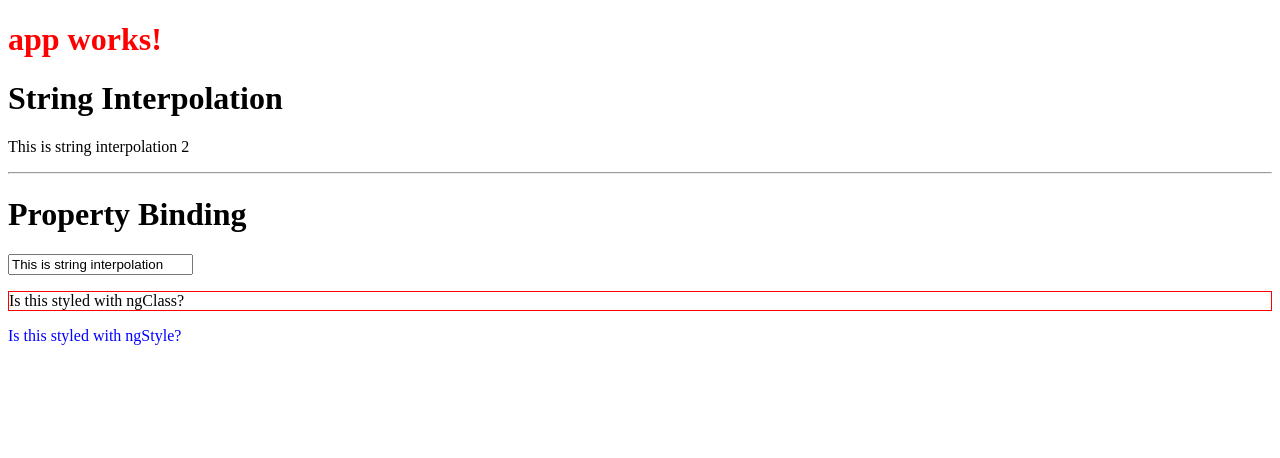
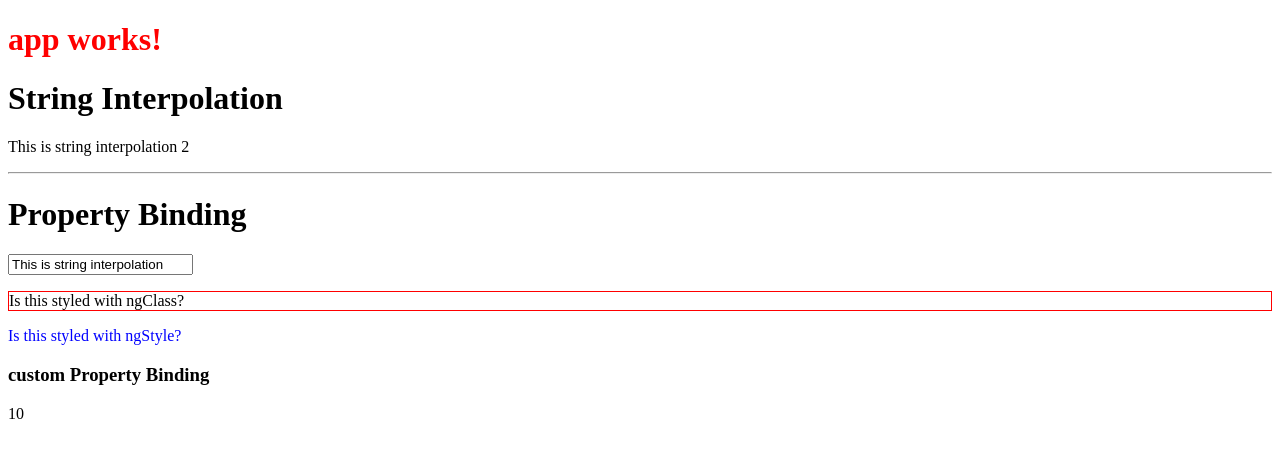
Before and after one commit to adoundakov/courses, an Angular app in the folder angular2/first_app/first-app/: page / in a window 1280 px wide. Shown: the top 458 px of the page. Built offline with nearby package versions, Linux system fonts and the light colour scheme.

Commit message:
add custom property binding

```diff
--- a/angular2/first_app/first-app/src/app/app.module.ts
+++ b/angular2/first_app/first-app/src/app/app.module.ts
@@ -5,11 +5,13 @@
 
 import { AppComponent } from './app.component';
 import { DatabindingComponent } from './databinding/databinding.component';
+import { PropertyBindingComponent } from './databinding/property-binding.component';
 
 @NgModule({
   declarations: [
     AppComponent,
-    DatabindingComponent
+    DatabindingComponent,
+    PropertyBindingComponent
   ],
   imports: [
     BrowserModule,
--- a/angular2/first_app/first-app/src/app/databinding/databinding.component.html
+++ b/angular2/first_app/first-app/src/app/databinding/databinding.component.html
@@ -8,3 +8,5 @@
 <input type="text" [value]="stringInterpolation">
 <p [ngClass]="{redBorder: onTest()}">Is this styled with ngClass?</p>
 <p [ngStyle]="{color: 'blue'}">Is this styled with ngStyle?</p>
+<h3>custom Property Binding</h3>
+<app-property-binding [result]='10'></app-property-binding>
--- a/angular2/first_app/first-app/src/app/databinding/databinding.component.ts
+++ b/angular2/first_app/first-app/src/app/databinding/databinding.component.ts
@@ -1,4 +1,4 @@
-import { Component, OnInit } from '@angular/core';
+import { Component } from '@angular/core';
 
 @Component({
   selector: 'app-databinding',
--- /dev/null
+++ b/angular2/first_app/first-app/src/app/databinding/property-binding.component.ts
@@ -0,0 +1,11 @@
+import { Component, OnInit, Input } from '@angular/core';
+@Component({
+  selector: 'app-property-binding',
+  template: `
+    {{result}}
+  `,
+  styles: []
+})
+export class PropertyBindingComponent {
+  @Input() result: number = 0;
+}
```
